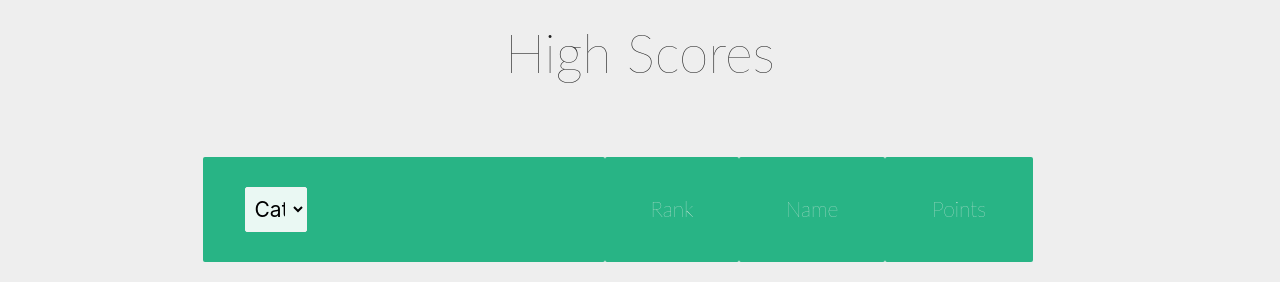
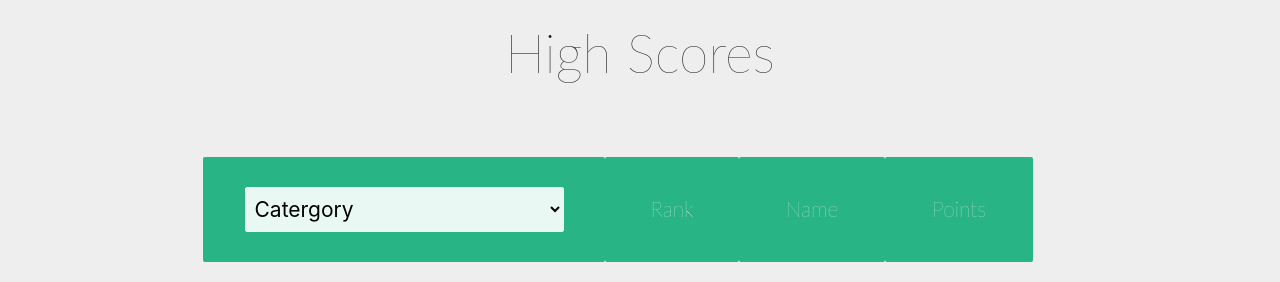
Before and after one commit to cdownie1/Quiz-app, a website built with Parcel: page index.html in a window 1280 px wide. Shown: the part 822-1104 px from the top of the page. Built offline with nearby package versions, Linux system fonts and the light colour scheme.

Commit message:
minor updates for select

```diff
--- a/index.html
+++ b/index.html
@@ -58,7 +58,7 @@
             <thead>
               <tr>
                 <th>
-                  <div class="input-field col s3">
+                  <div class="input-field col s12">
                     <select name="search" class="browser-default filterSelect">
                       <option value="" selected disabled>Catergory</option>
                       <option value="all">Show all</option>
```
